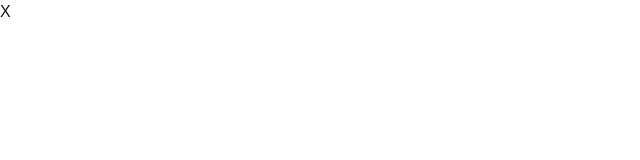
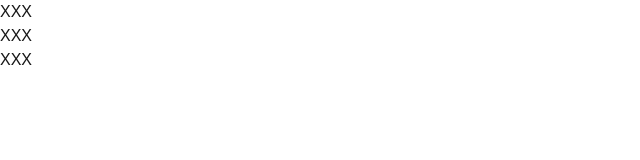
Before and after one commit to RowanWhitethorn/tictac, a Next.js app: page /tictactoe in a window 1280 px wide. Shown: the top 160 px of the page, without its empty margins (0-640 px from the left). Built offline with nearby package versions, Linux system fonts and the light colour scheme.

Commit message:
Adding and xxx

```diff
--- a/app/tictactoe/page.jsx
+++ b/app/tictactoe/page.jsx
@@ -1,9 +1,33 @@
 "use client"
 
+function Square({value}) {
+      return <button > {value} </button>
+}
+
+function Board(){
+        return(
+        <>
+        <div>
+        <Square value = "X"/>
+        <Square value = "X"/>
+        <Square value = "X"/>
+        </div>
+        <div>
+        <Square value = "X"/>
+        <Square value = "X"/>
+        <Square value = "X"/>
+        </div>
+        <div>
+        <Square value = "X"/>
+        <Square value = "X"/>
+        <Square value = "X"/>
+        </div>
+        </>
+    );
+
+}
+
 export default function TicTacToePage(){
-    return(
-        <button > X
+    return <Board/>
 
-        </button>
-    );
 };
```
